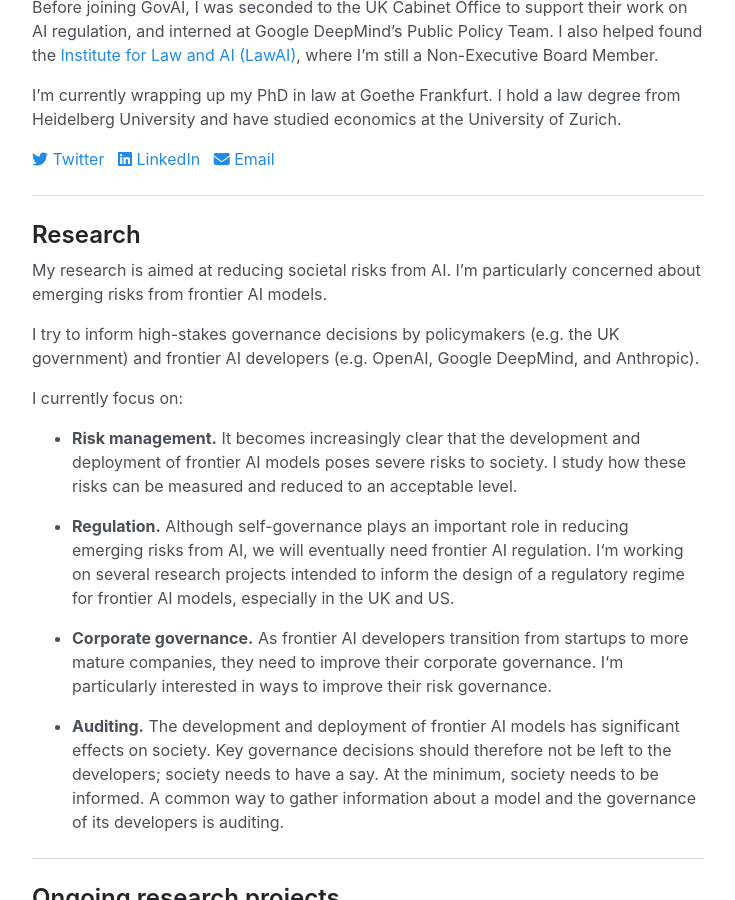
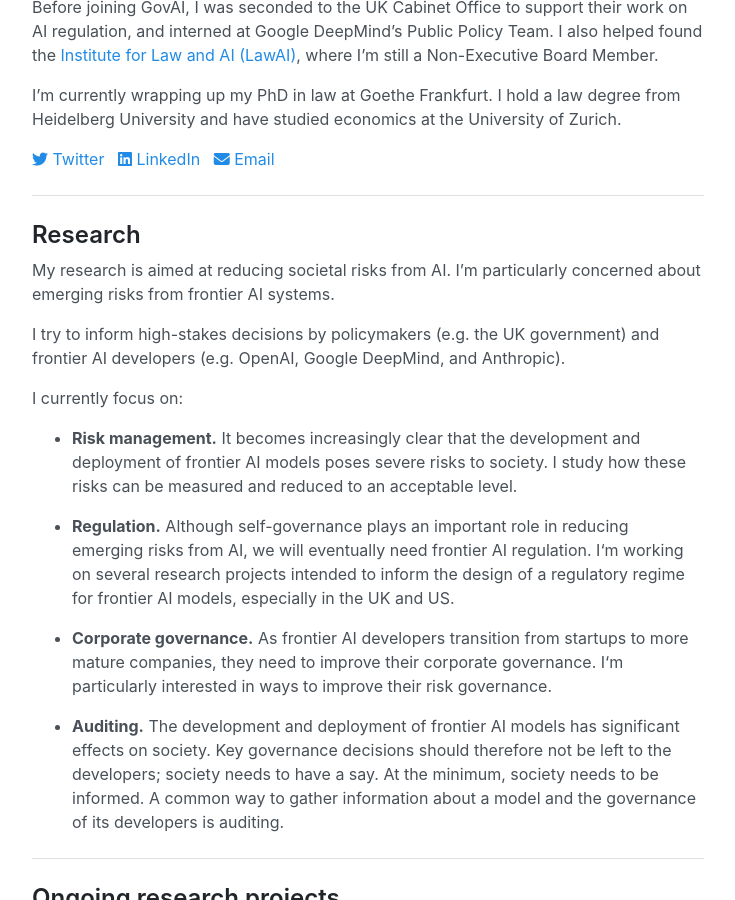
Before and after one commit to jonasschuett/jonasschuett.github.io, a Jekyll site: the page built from _posts/2020-04-04-introduction.md, in a window 1280 px wide and 900 px high, scrolled down 801 px. Shown: the whole window, without its empty margins (272-1007 px from the left). Built offline with Jekyll 4.4.1, drawn with Linux system fonts in a browser that asks for light colours; nearby versions of some CDN libraries.

Commit message:
Update 2020-04-04-introduction.md

```diff
--- a/_posts/2020-04-04-introduction.md
+++ b/_posts/2020-04-04-introduction.md
@@ -18,9 +18,9 @@ I’m currently wrapping up my PhD in law at Goethe Frankfurt. I hold a law degr
 
 ## Research
 
-My research is aimed at reducing societal risks from AI. I’m particularly concerned about emerging risks from frontier AI models.
+My research is aimed at reducing societal risks from AI. I’m particularly concerned about emerging risks from frontier AI systems.
 
-I try to inform high-stakes governance decisions by policymakers (e.g. the UK government) and frontier AI developers (e.g. OpenAI, Google DeepMind, and Anthropic).
+I try to inform high-stakes decisions by policymakers (e.g. the UK government) and frontier AI developers (e.g. OpenAI, Google DeepMind, and Anthropic).
 
 I currently focus on:
 
```
